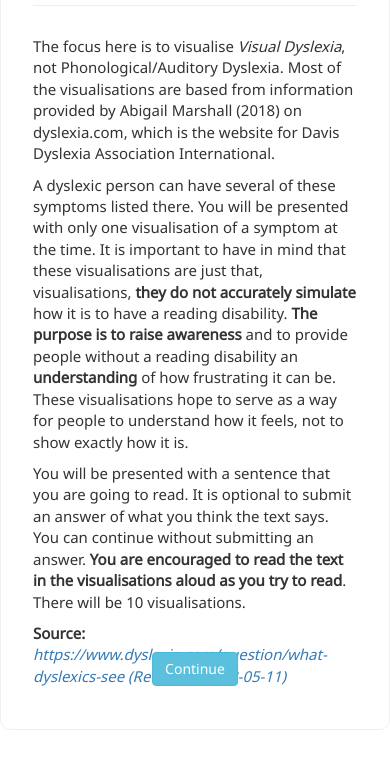
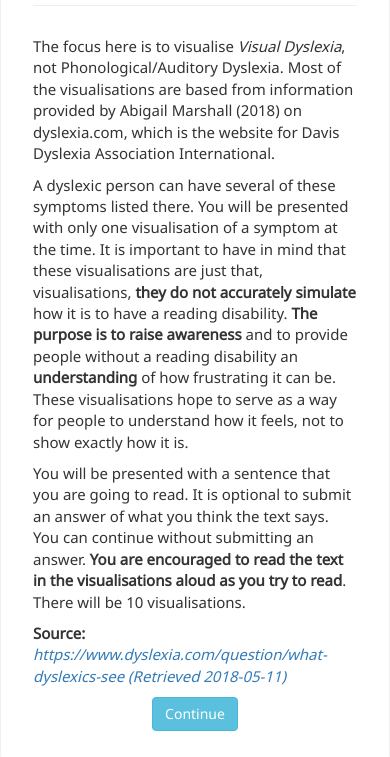
Before and after one commit to JinwYu/Dyslexia-Awareness, a plain HTML site: page index.html in a window 390 px wide. Shown: the part 367-1124 px from the top of the page. Drawn offline with nearby package versions, Linux system fonts and the light colour scheme.

Commit message:
Minor frontend tweaks so that the button won't cover text when on mobile.

```diff
--- a/css/webstyle.css
+++ b/css/webstyle.css
@@ -26,7 +26,7 @@ p {
 .container-narrow {
 	margin: 0 auto;
 	max-width: 1000px;
-	min-height: 530px;
+	min-height: 500px;
 	position: relative;
 }
 .container-narrow > hr {
--- a/index.html
+++ b/index.html
@@ -51,7 +51,7 @@
           <b>Source:</b> <a target="_blank" href="https://www.dyslexia.com/question/what-dyslexics-see"><i>https://www.dyslexia.com/question/what-dyslexics-see (Retrieved 2018-05-11)</i></a>
         </p>
 
-        <div class="div_button_continue">
+        <div style="text-align: center; font-family: 'Noto Sans', sans-serif; ">
           <button id="start_button" class="btn btn-info">Continue</button>
         </div>
 
```
